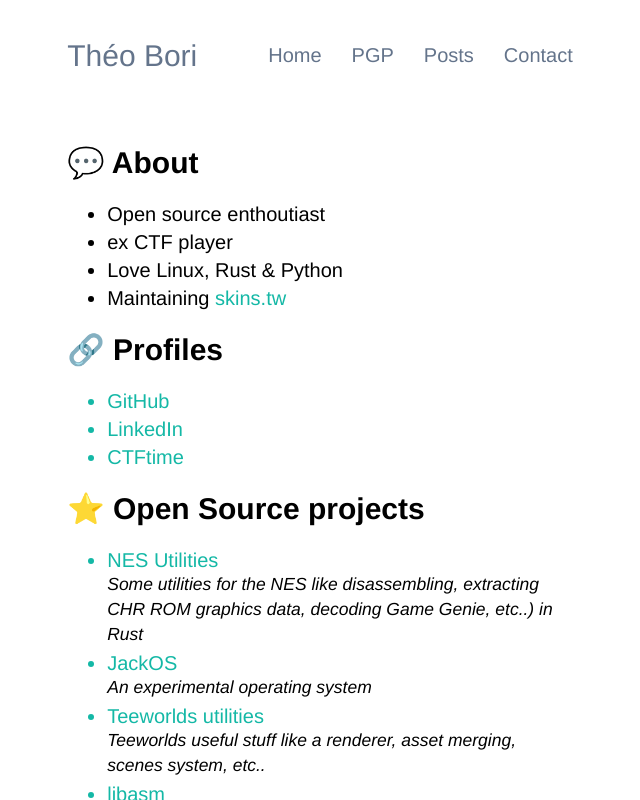
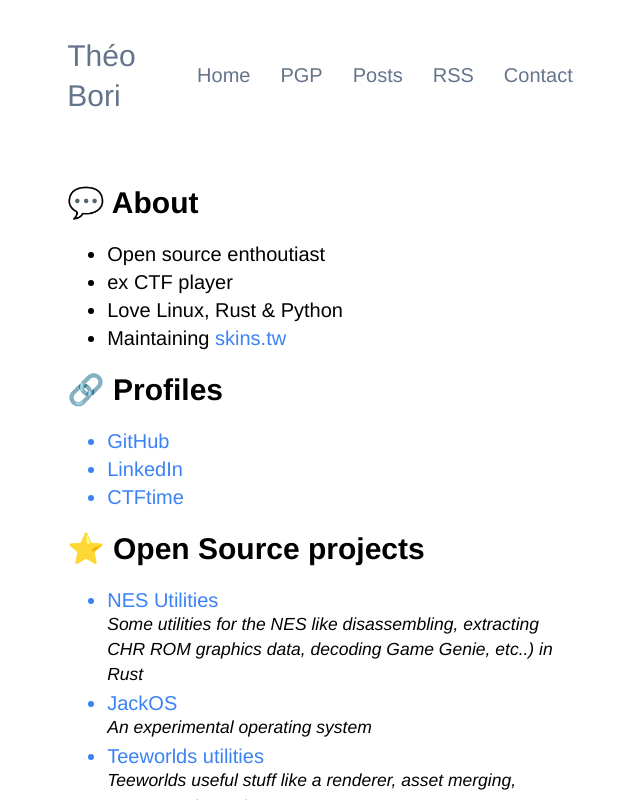
Before and after one commit to theobori-cafe/old-theobori.cafe, a Next.js app: page / in a window 1280 px wide. Shown: the top 800 px of the page, without its empty margins (320-960 px from the left). Built offline with nearby package versions, Linux system fonts and the light colour scheme.

Commit message:
[ADD / UPDATE] Added a page category/[name] to show every post that have the same category
Added properties on the posts (markdown format)

```diff
--- a/components/NavBar.tsx
+++ b/components/NavBar.tsx
@@ -2,35 +2,57 @@ import { Navbar, Typography } from "@material-tailwind/react";
 import Link from "next/link";
 import { FunctionComponent } from "react";
 
-const NavBar: FunctionComponent = () => {
-  const navList = (
+type NavItem = {
+  href: string,
+  name: string
+};
+
+type NavItemsProps = {
+  items: NavItem[]
+};
+
+const NAV_ITEMS = [
+  {
+    href: "/",
+    name: "Home"
+  },
+  {
+    href: "/pgp",
+    name: "PGP"
+  },
+  {
+    href: "/posts",
+    name: "Posts"
+  },
+  {
+    href: "/",
+    name: "RSS"
+  },
+  {
+    href: "/contact",
+    name: "Contact"
+  }
+];
+
+const NavItems: FunctionComponent<NavItemsProps> = ({ items }) => {
+  return (
     <ul className="mb-4 mt-2 flex flex-col gap-2 lg:mb-0 lg:mt-0 lg:flex-row lg:items-center lg:gap-6">
-      <Link href="/">
-        <a className="flex items-center text-slate-500 hover:decoration-teal-500 hover:underline">
-          Home
-        </a>
-      </Link>
-
-      <Link href="/pgp">
-        <a className="flex items-center text-slate-500 hover:decoration-teal-500 hover:underline">
-          PGP
-        </a>
-      </Link>
-
-      <Link href="/posts">
-        <a className="flex items-center text-slate-500 hover:decoration-teal-500 hover:underline">
-          Posts
-        </a>
-      </Link>
-
-      <Link href="/contact">
-        <a className="flex items-center text-slate-500 hover:decoration-teal-500 hover:underline">
-          Contact
-        </a>
-      </Link>
+      {
+        items.map(({ href, name }) => {
+          return (
+            <Link href={href} key={name}>
+              <a className="flex items-center text-slate-500 hover:decoration-blue-400 hover:underline underline-offset-4">
+                {name}
+              </a>
+            </Link>
+          );
+        })
+      }
     </ul>
   );
+};
 
+const NavBar: FunctionComponent = () => {
   return (
     <Navbar className="mx-auto max-w-[40%] mb-8 py-2 lg:py-4">
       <div className="container mx-auto flex items-center justify-between">
@@ -42,7 +64,8 @@ const NavBar: FunctionComponent = () => {
         >
           <span className="text-slate-500">Théo Bori</span>
         </Typography>
-        <div className="hidden lg:block">{navList}</div>
+        <NavItems items={NAV_ITEMS} />
+        {/* <div className="hidden lg:block">{navList}</div> */}
       </div>
     </Navbar>
   );
--- a/components/PostPreview.tsx
+++ b/components/PostPreview.tsx
@@ -4,26 +4,52 @@ import { FunctionComponent } from "react";
 export type Frontmatter = {
     title: string,
     description: string,
-    date: string
+    date: string,
+    categories : string[],
+    author :string
 };
 
-type Props = {
+type PostCategoryProps = {
+  categories: string[]
+};
+
+const PostCategories: FunctionComponent<PostCategoryProps> = ({ categories }) => {
+  return (
+    <div className="flex flex-col gap-2 lg:mb-0 lg:mt-0 lg:flex-row lg:items-center lg:gap-3">
+      {
+        categories.map(category => {
+          return (
+            <a href="" className="text-blue-500 hover:underline underline-offset-4" key={category}>
+              {category}
+            </a>
+          );
+        })
+      }
+    </div>
+  );
+};
+
+type PostPreviewProps = {
   frontmatter: Frontmatter,
   slug: string
 };
 
-const PostPreview: FunctionComponent<Props> = ({ frontmatter, slug }) => {
+const PostPreview: FunctionComponent<PostPreviewProps> = ({ frontmatter, slug }) => {
   return (
     <article key={slug}>
       <header>
         <Link href={"/post/[slug]"} as={`/post/${slug}`}>
-          <a className="text-2xl font-bold text-teal-500 hover:underline">
+          <a className="text-2xl font-bold text-slate-900 hover:underline underline-offset-4">
             {frontmatter.title}
           </a>
         </Link>
 
-        <div className="text-sm italic">
+        <div className="text-sm italic text-slate-500">
           {frontmatter.date}
+        </div>
+
+        <div>
+          <PostCategories categories={frontmatter.categories} />
         </div>
       </header>
 
--- a/components/project/Card.tsx
+++ b/components/project/Card.tsx
@@ -18,7 +18,7 @@ const Card: FunctionComponent<Props> = ({ name, description, url }) => {
     <div>
 
       <header className="">
-        <a href={projectUrl} className="text-teal-500 hover:underline">
+        <a href={projectUrl} className="text-blue-500 hover:underline underline-offset-4">
           {name}
         </a>
       </header>
--- a/pages/contact.tsx
+++ b/pages/contact.tsx
@@ -15,10 +15,10 @@ const ContactPage: NextPage = () => {
         <div className="text-2xl font-bold">
           Contact
         </div>
-        <ul role="list" className="my-4 marker:text-teal-500 list-disc">
+        <ul role="list" className="my-4 marker:text-blue-500 list-disc">
 
           <li>
-            <a href={`mailto:${MAIL_ADDRESS}`} className="text-teal-500 hover:underline">
+            <a href={`mailto:${MAIL_ADDRESS}`} className="text-blue-500 hover:underline underline-offset-4">
               {MAIL_ADDRESS}
             </a>
           </li>
--- a/pages/index.tsx
+++ b/pages/index.tsx
@@ -20,7 +20,7 @@ const About: FunctionComponent = () => {
           Love Linux, Rust & Python
         </li>
         <li>
-          Maintaining <a href="https://skins.tw" className="text-teal-500 hover:underline">skins.tw</a>
+          Maintaining <a href="https://skins.tw" className="text-blue-500 hover:underline underline-offset-4">skins.tw</a>
         </li>
       </ul>
     </div>
@@ -30,19 +30,19 @@ const About: FunctionComponent = () => {
 const Profiles: FunctionComponent = () => {
   return (
     <div>
-      <ul role="list" className="my-4 marker:text-teal-500 list-disc">
+      <ul role="list" className="my-4 marker:text-blue-500 list-disc">
         <li>
-          <a href="https://www.github.com/theobori" className="text-teal-500 hover:underline">
+          <a href="https://www.github.com/theobori" className="text-blue-500 hover:underline underline-offset-4">
           GitHub
           </a>
         </li>
         <li>
-          <a href="https://www.linkedin.com/in/theo-bori/" className="text-teal-500 hover:underline">
+          <a href="https://www.linkedin.com/in/theo-bori/" className="text-blue-500 hover:underline underline-offset-4">
           LinkedIn
           </a>
         </li>
         <li>
-          <a href="https://ctftime.org/user/67138/" className="text-teal-500 hover:underline">
+          <a href="https://ctftime.org/user/67138/" className="text-blue-500 hover:underline underline-offset-4">
           CTFtime
           </a>
         </li>
@@ -106,7 +106,7 @@ type Props = {
 const Projects: FunctionComponent<Props> = ({ projects }) => {
   return (
     <div>
-      <ul role="list" className="my-4 marker:text-teal-500 list-disc">
+      <ul role="list" className="my-4 marker:text-blue-500 list-disc">
         {
           projects.map(({ name, description, url}) => {
             return (
--- a/pages/post/[slug].tsx
+++ b/pages/post/[slug].tsx
@@ -67,7 +67,7 @@ const PostPage: NextPage<Props> = ({ content, frontmatter }) => {
 
       <div className="mx-auto max-w-[40%]">
 
-        <div className="text-2xl font-bold text-teal-500">
+        <div className="text-2xl font-bold text-blue-500">
           {frontmatter.title}
         </div>
 
@@ -112,11 +112,11 @@ export const getStaticProps: GetStaticProps = async (context) => {
   const { slug } = context.params as IParams;
 
   const postPath = path.join("content/posts", `${slug}.md`);
-  const posts = fs
+  const post = fs
     .readFileSync(postPath)
     .toString();
 
-  const { data, content } = matter(posts);
+  const { data, content } = matter(post);
   const frontmatter = {
     ...data,
     date: new Date().toLocaleDateString(
--- /dev/null
+++ b/pages/post/category/[name].tsx
@@ -0,0 +1,19 @@
+import { GetStaticPaths, GetStaticProps } from "next";
+import { FunctionComponent } from "react";
+import { ParsedUrlQuery } from "querystring";
+import fs from "fs";
+import matter from "gray-matter";
+import path from "path";
+
+import NavBar from "../../../components/NavBar";
+
+const CategoryPage: FunctionComponent = () => {
+  return (
+    <div>
+      <NavBar />
+    </div>
+  );
+};
+
+
+export default CategoryPage;
--- a/pages/posts.tsx
+++ b/pages/posts.tsx
@@ -45,7 +45,6 @@ export const getStaticProps: GetStaticProps = async () => {
       .toString();
 
     const { data } = matter(content);
-
     // Formatting current date
     const frontmatter = {
       ...data,
--- a/styles/Pgp.module.css
+++ b/styles/Pgp.module.css
@@ -1,5 +1,5 @@
 .code {
-  background: #dbdbdb;
+  background: #f5f5f5;
   border-radius: 5px;
   padding: 0.25rem;
   font-size: 1.0rem;
```
Also changed, not shown: content/posts/first.md (+2 -0 lines), content/posts/second.md (+2 -0 lines).
